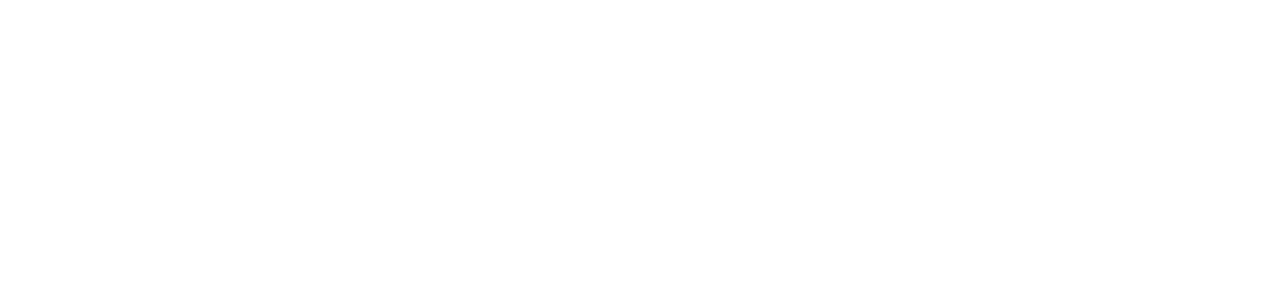
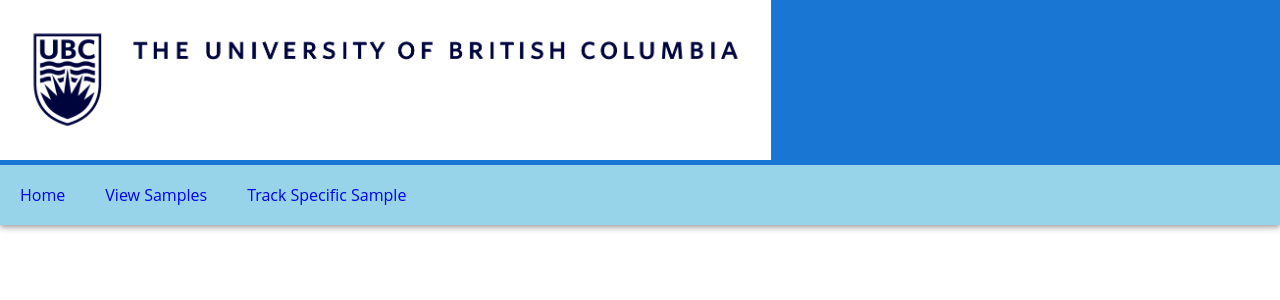
Before and after one commit to UBC-CIC/harm-reduction, a React (Create React App) app: page / in a window 1280 px wide. Shown: the top 300 px of the page. Built offline with nearby package versions, Linux system fonts and the light colour scheme.

Commit message:
modified router for app.js

```diff
--- a/package.json
+++ b/package.json
@@ -34,7 +34,7 @@
     "@emotion/styled": "^11.11.0",
     "@mui/material": "^5.13.1",
     "react-dom": "^18.2.0",
-    "react-router-dom": "^5.2.0",
+    "react-router-dom": "^5.3.4",
     "react-scripts": "^5.0.1"
   }
 }
--- a/src/App.js
+++ b/src/App.js
@@ -1,19 +1,39 @@
 import React from 'react';
-import { BrowserRouter as Router, Switch, Route, Link} from 'react-router-dom';
+import { BrowserRouter as Router, Route, Switch} from 'react-router-dom';
 // import Link from '@mui/material/Link';
 import logo from './ubclogo.png';
 import './App.css'; // Import the CSS file
 
-import navBar from './components/navbar'
-import publicTable from './pages/publicTable';
-import trackSample from './pages/trackSample';
+import NavBar from './components/navbar'
+import PublicTable from './pages/publictable';
+import TrackSample from './pages/tracksample';
+import Home from './pages/home';
+import Admin from './pages/admin';
+import DisplayContact from './pages/displaycontact';
+import EditContact from './pages/editcontact'
+import VerifyContact from './pages/verifycontact';
+import Sample from './pages/sample';
+import AdminSample from './pages/adminsample';
+import AdminTable from './pages/admintable';
+
 
 function App() {
   return (
     <div>
       <Router>
-        <navBar />
-
+        <NavBar />
+        <Switch>
+          <Route path="/" element={<Home />}/>
+          <Route path="/Table" element={<PublicTable />}/>
+          <Route path="/Track" element={<TrackSample />}/>
+          <Route path="/Admin" element={<Admin />}/>
+          <Route path="/DisplayContact" element={<DisplayContact />}/>
+          <Route path="/EditContact" element={<EditContact />}/>
+          <Route path="/VerifyContact" element={<VerifyContact />}/>
+          <Route path="/Sample" element={<Sample />}/>
+          <Route path="/AdminSample" element={<AdminSample />}/>
+          <Route path="/AdminTable" element={<AdminTable />}/>
+        </Switch>
       </Router>
     </div>
   );
--- a/src/components/navBar.js
+++ b/src/components/navBar.js
@@ -1,9 +1,11 @@
 import { AppBar, Box, Toolbar } from "@mui/material"
+import { Link } from 'react-router-dom'
+import logo from '../ubclogo.png'
 
-function navBar(){
+function NavBar(){
     return(
         <Box>
-            <AppBar position='static'>
+            <AppBar position='static' classname='appbar'>
                 <div className="logoBackground">
                     <img src={logo} alt="Logo" style={{ height: '160px' }} />
                 </div>
@@ -17,14 +19,4 @@ function navBar(){
     )
 }
 
-export default navBar
-
-
-{/* <div className="logoBackground">
-    <img src={logo} alt="Logo" style={{ height: '160px' }} />
-</div>
-<div className="navBar">
-    <Link to="/" className='navbutton'>Home</Link>
-    <Link to="/Public" className='navbutton'>View Samples</Link>
-    <Link to="/Track" className='navbutton'>Track Specific Sample</Link>
-</div> */}
+export default NavBar
--- /dev/null
+++ b/src/components/navbar.css
@@ -0,0 +1,42 @@
+@font-face {
+    font-family: 'Open Sans';
+    src: url('https://fonts.googleapis.com/css2?family=Open+Sans&display=swap') format('truetype');
+  }
+
+  * {
+    font-family: 'Open Sans', sans-serif;
+  }
+
+.appbar {
+    background-color: #ffffff;
+}
+
+.logoBackground {
+    box-shadow: 0, 10, 50, rgb(0,0,0);
+    z-index: 10;
+}
+
+.navBar {
+    background-color: #97D4E9;
+    height: 60px;
+    width: 100%;
+    display: flex;
+    justify-content: flex-start;
+    box-shadow: 0, 2, 4, rgb(0,0,0);
+}
+
+.navbutton {
+    font-size: 16px;
+    background: transparent;
+    margin-left: 20px;
+    margin-right: 20px;
+    margin-top: auto;
+    margin-bottom: auto;
+    border: none;
+    align-items: center;
+    text-decoration: none;
+}
+
+.navbutton:hover {
+    background-color: rgb(1,1,1,.05);
+}
```
Also changed, not shown: src/pages/admin.js (added), src/pages/adminsample.js (added), src/pages/admintable.js (added), src/pages/displaycontact.js (added), src/pages/editcontact.js (added), src/pages/home.js (added), src/pages/sample.js (added), src/pages/verifycontact.js (added), 1 other file (tests, documents, lock files or other folders).
